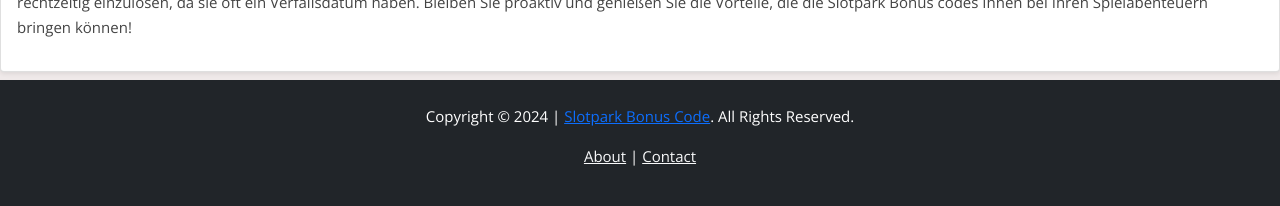
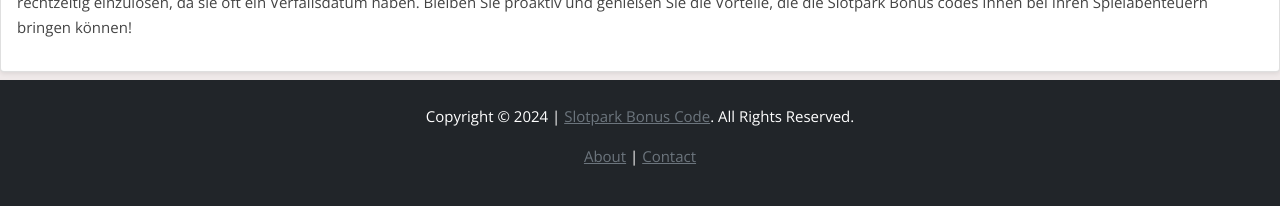
Before and after one commit to Prollad99/sbc-de, a Jekyll site: the page built from index.html, in a window 1280 px wide. Shown: the part 3868-4074 px from the top of the page. Built offline with Jekyll 4.4.1, drawn with Linux system fonts in a browser that asks for light colours.

Commit message:
Update home.html

```diff
--- a/_layouts/home.html
+++ b/_layouts/home.html
@@ -62,10 +62,10 @@
   </main>
     <footer class="bg-dark text-white py-4">
     <div class="container text-center">
-      <p>Copyright &copy; <script type='text/javascript'>var creditsyear = new Date();document.write(creditsyear.getFullYear());</script> | <a href="{{ site.baseurl }}/">Slotpark Bonus Code</a>. All Rights Reserved.</p>
+      <p>Copyright &copy; <script type='text/javascript'>var creditsyear = new Date();document.write(creditsyear.getFullYear());</script> | <a href="{{ site.baseurl }}/" class="link-secondary">Slotpark Bonus Code</a>. All Rights Reserved.</p>
 <p>
-  <a href="{{ '/about-us/' | relative_url }}" class="link-light">About</a> |
-  <a href="{{ '/contact-us/' | relative_url }}" class="link-light">Contact</a>
+  <a href="{{ '/about-us/' | relative_url }}" class="link-secondary">About</a> |
+  <a href="{{ '/contact-us/' | relative_url }}" class="link-secondary">Contact</a>
 </p>
     </div>
   </footer>
```
